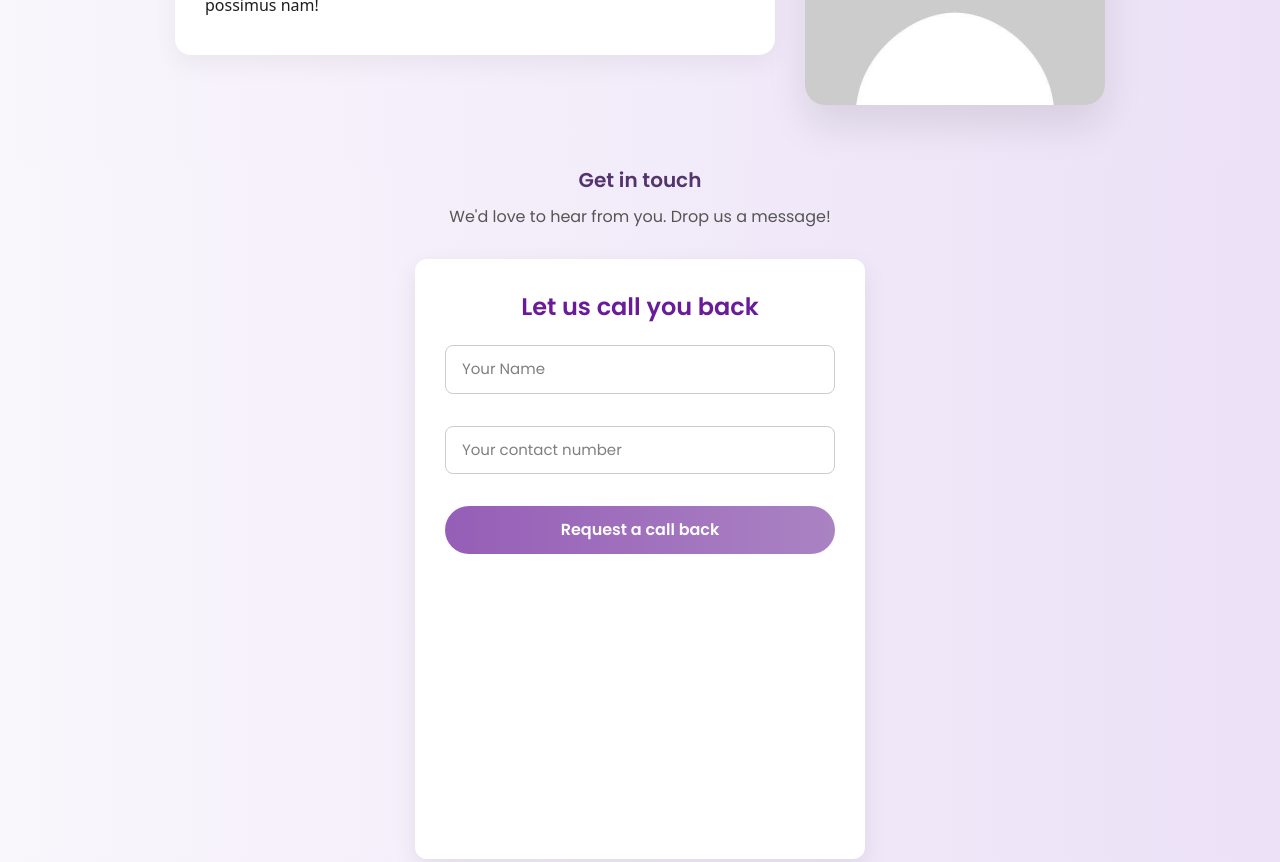
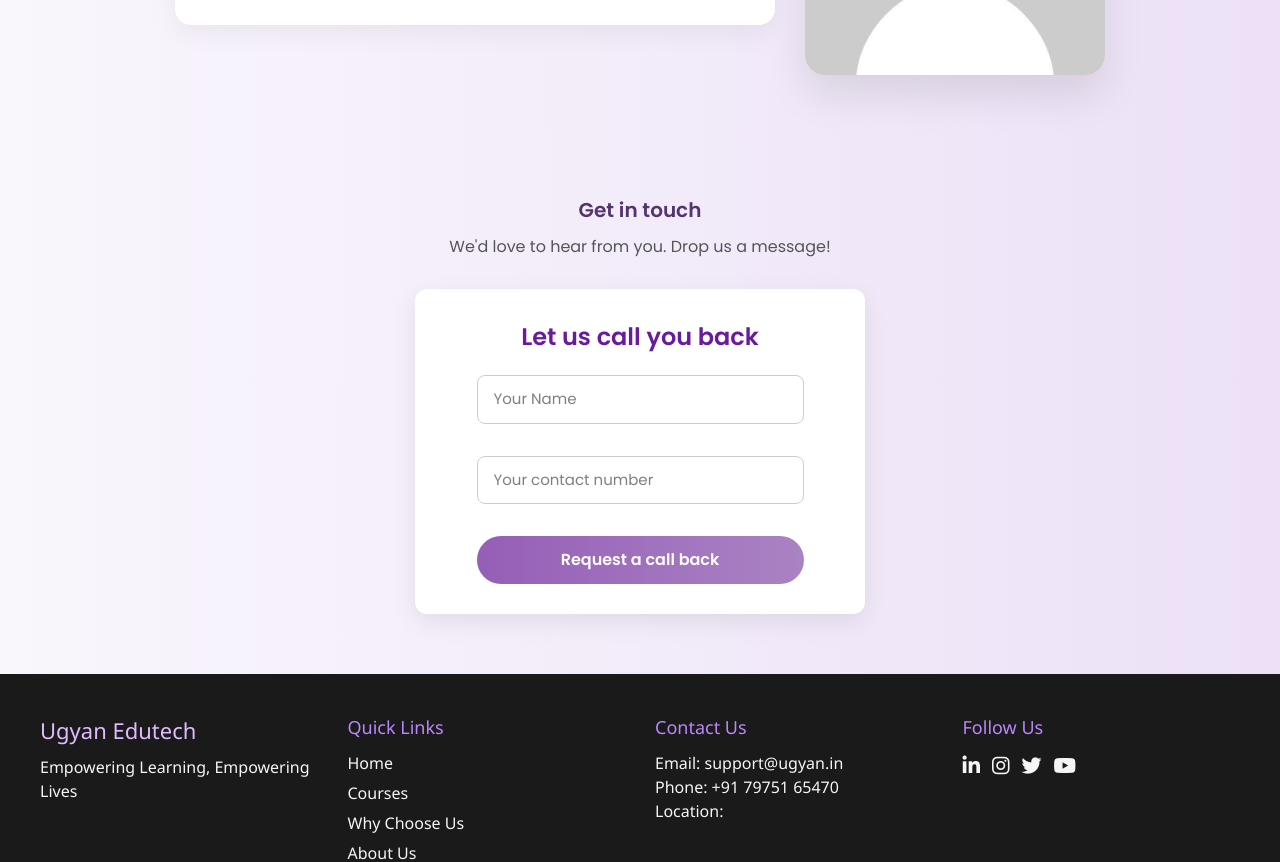
Before and after one commit to vijay120922/Ugyan-Tech-Solutions, a React (Vite) app: page / in a window 1280 px wide. Shown: the part 2920-3782 px from the top of the page. Built offline with nearby package versions, Linux system fonts and the light colour scheme; grey boxes are pictures that could not be loaded.

Commit message:
contact us error rectified

```diff
--- a/src/components/AboutUsSection.css
+++ b/src/components/AboutUsSection.css
@@ -5,7 +5,7 @@
 }
 
 .why-choose-us h2 {
-   font-size: 36px;
+   font-size: 36  px;
   font-weight: 600;
   margin-bottom: 10px;
   color: #53346D;
--- a/src/components/ContactUsSection.css
+++ b/src/components/ContactUsSection.css
@@ -1,33 +1,32 @@
+/* Reset + box sizing */
+*,
+*::before,
+*::after {
+  box-sizing: border-box;
+}
+
 body {
   margin: 0;
   padding: 0;
   overflow-x: hidden;
+  font-family: 'Poppins', sans-serif;
 }
 
+/* Section wrapper */
 .contact-us-wrapper {
   width: 100vw;
-  padding: 80px 20px;
-  box-sizing: border-box;
-  margin: 0;
-
-  text-align: center;
   padding: 60px 20px;
   background: linear-gradient(to right, #f9f6fc, #ece1f7);
+  text-align: center;
 }
 
-
-/* Centered container */
-.contact-us-section {
- width: 100%;
-  margin-top: 50px;
-  margin-right: 0px;
-  padding-left: 0px;
-  text-align: center;
-  font-family: 'Poppins', sans-serif;
-  scroll-margin-top: 100px;
+/* Inner container */
+.contact-us-inner {
+  max-width: 800px;
+  margin: 0 auto;
 }
 
-/* Section Heading */
+/* Headings */
 .contact-heading {
   font-size: 20px;
   font-weight: 600;
@@ -41,17 +40,17 @@ body {
   margin-bottom: 30px;
 }
 
-/* Form Box */
+/* Form box */
 .contact-us-form {
   background: white;
   padding: 30px;
   border-radius: 20px;
   box-shadow: 0 15px 40px rgba(0, 0, 0, 0.05);
-  max-width: 700px;
-  margin: 0 auto;
-  height: 400px;
+  display: inline-block;
+  width: 100%;
 }
 
+/* Heading inside form */
 .contact-us-form-heading {
   font-size: 20px;
   margin-bottom: 25px;
@@ -59,29 +58,29 @@ body {
   font-weight: 600;
 }
 
-.contact-us-form form {
+/* Form layout */
+.contact-form-elements {
   display: flex;
   flex-direction: column;
   gap: 16px;
 }
 
-.contact-us-form input,
-.contact-us-form textarea {
+/* Inputs */
+.contact-form-elements input {
   padding: 12px 16px;
   font-size: 15px;
   border-radius: 12px;
   border: 1px solid #ccc;
-  resize: none;
   transition: border 0.3s, box-shadow 0.3s;
 }
 
-.contact-us-form input:focus,
-.contact-us-form textarea:focus {
+.contact-form-elements input:focus {
   border-color: #6a1b9a;
   box-shadow: 0 0 8px rgba(106, 27, 154, 0.2);
   outline: none;
 }
 
+/* Button */
 .send-button {
   background: linear-gradient(to right, #6a1b9a, #874faa, #4a148c);
   color: white;
@@ -101,7 +100,7 @@ body {
   transform: scale(1.03);
 }
 
-/* Responsive Styles */
+/* Responsive tweaks */
 @media (max-width: 768px) {
   .contact-heading {
     font-size: 28px;
@@ -115,8 +114,23 @@ body {
     padding: 20px;
   }
 
-  .contact-us-form input,
-  .contact-us-form textarea {
+  .contact-form-elements input {
     font-size: 14px;
   }
 }
+.contact-us-form {
+  display: flex;
+  flex-direction: column;
+  align-items: center;
+  justify-content: center;
+  background: white;
+  padding: 30px;
+  border-radius: 20px;
+  box-shadow: 0 15px 40px rgba(0, 0, 0, 0.05);
+  max-width: 700px;
+  margin: 0 auto;
+  width: 100%;
+  height: auto !important;
+  min-height: 0 !important;
+  overflow: hidden;
+}
--- a/src/components/ContactUsSection.jsx
+++ b/src/components/ContactUsSection.jsx
@@ -3,8 +3,8 @@ import "./ContactUsSection.css";
 
 const ContactUsSection = () => {
   return (
-    <div className="contact-us-wrapper">
-      <div className="contact-us-section">
+    <section className="contact-us-wrapper">
+      <div className="contact-us-inner">
         <h2 className="contact-heading">Get in touch</h2>
         <p className="contact-subheading">
           We'd love to hear from you. Drop us a message!
@@ -12,19 +12,21 @@ const ContactUsSection = () => {
 
         <div className="contact-us-form">
           <h2 className="contact-us-form-heading">Let us call you back</h2>
-          <form>
+          <form className="contact-form-elements">
             <input type="text" placeholder="Your Name" disabled />
-            {/* <input type="email" placeholder="Your Email" disabled /> */}
             <input type="number" placeholder="Your contact number" disabled />
-            {/* <input type="text" placeholder="Subject" disabled />
-            <textarea placeholder="Your Message" rows="5" disabled></textarea> */}
-            <button type="submit" disabled className="send-button" title="Static page only">
+            <button
+              type="submit"
+              disabled
+              className="send-button"
+              title="Static page only"
+            >
               Request a call back
             </button>
           </form>
         </div>
       </div>
-    </div>
+    </section>
   );
 };
 
--- a/src/css/AboutUs.css
+++ b/src/css/AboutUs.css
@@ -10,10 +10,9 @@
 }
 
 .mini-heading {
-  font-size: 20px;
+  color: #1e40af;
   font-weight: 600;
-  margin-bottom: 10px;
-  color: #53346D;
+  font-size: 14px;
   margin-bottom: 10px;
 
 }
--- a/src/css/HomePage.css
+++ b/src/css/HomePage.css
@@ -168,5 +168,5 @@
  }
  .contact-us-section{
   background: linear-gradient(to right, #f9f6fc, #ece1f7);
-  margin-top: -30px;
+  margin-top: 0;
  }
```
